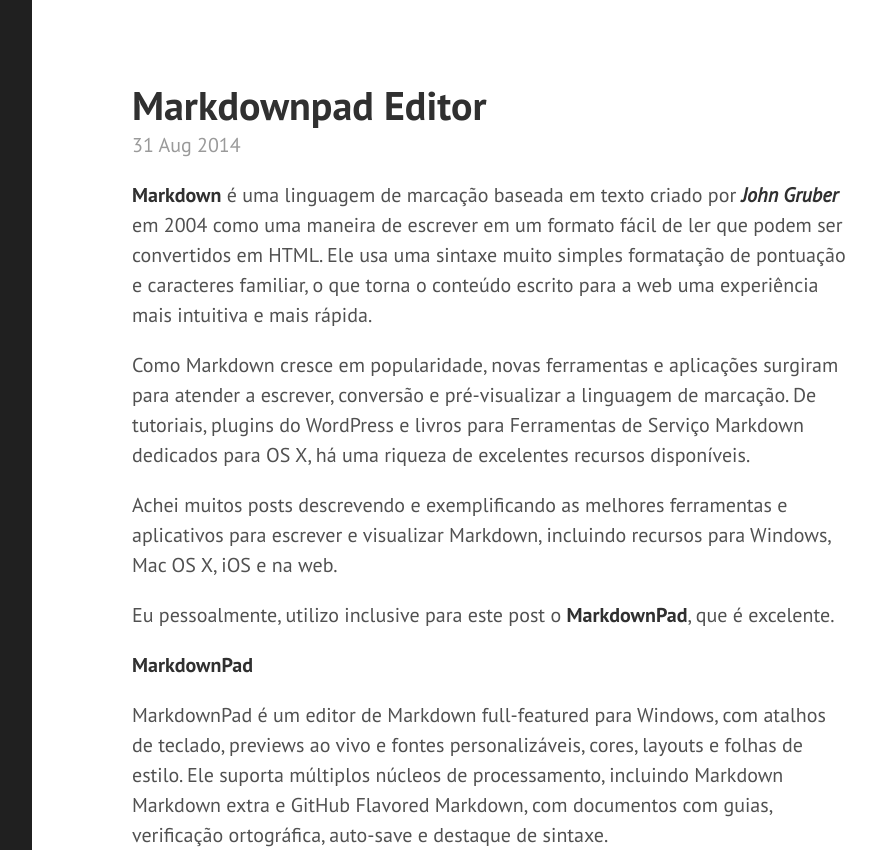
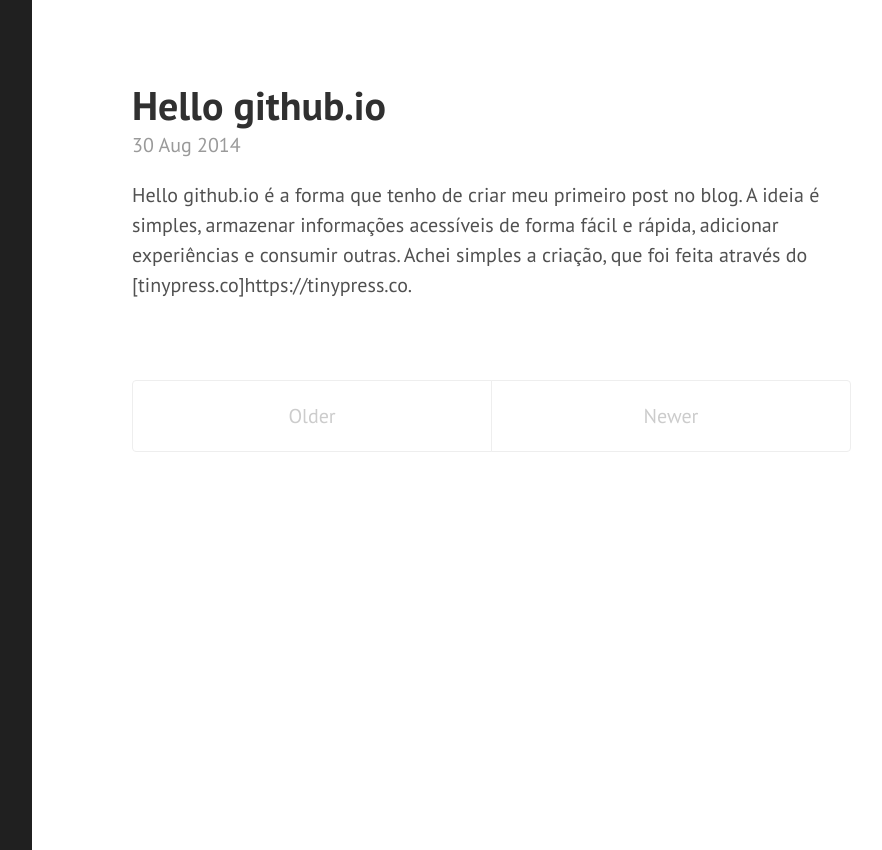
Before and after one commit to edersonmelo/edersonmelo.github.io, a Jekyll site: the page built from index.html, in a window 1280 px wide and 1400 px high. Shown: the top 850 px of the window, without its empty margins (328-1210 px from the left). Built offline with Jekyll 4.4.1, drawn with Linux system fonts in a browser that asks for light colours; the list of posts is cut into pages by our own code; part of the change alters nothing that is shown; some of the changed text lies outside the part shown; grey boxes are pictures that could not be loaded.

Commit message:
Post update: null

```diff
--- a/_posts/2014-08-31-MarkdownPad-Editor.markdown
+++ b/_posts/2014-08-31-MarkdownPad-Editor.markdown
@@ -1,3 +1,8 @@
+---
+published: false
+title: Markdownpad Editor
+layout: post
+---
 **Markdown** é uma linguagem de marcação baseada em texto criado por ***John Gruber*** em 2004 como uma maneira de escrever em um formato fácil de ler que podem ser convertidos em HTML. Ele usa uma sintaxe muito simples formatação de pontuação e caracteres familiar, o que torna o conteúdo escrito para a web uma experiência mais intuitiva e mais rápida.
 
 Como Markdown cresce em popularidade, novas ferramentas e aplicações surgiram para atender a escrever, conversão e pré-visualizar a linguagem de marcação. De tutoriais, plugins do WordPress e livros para Ferramentas de Serviço Markdown dedicados para OS X, há uma riqueza de excelentes recursos disponíveis.
```
